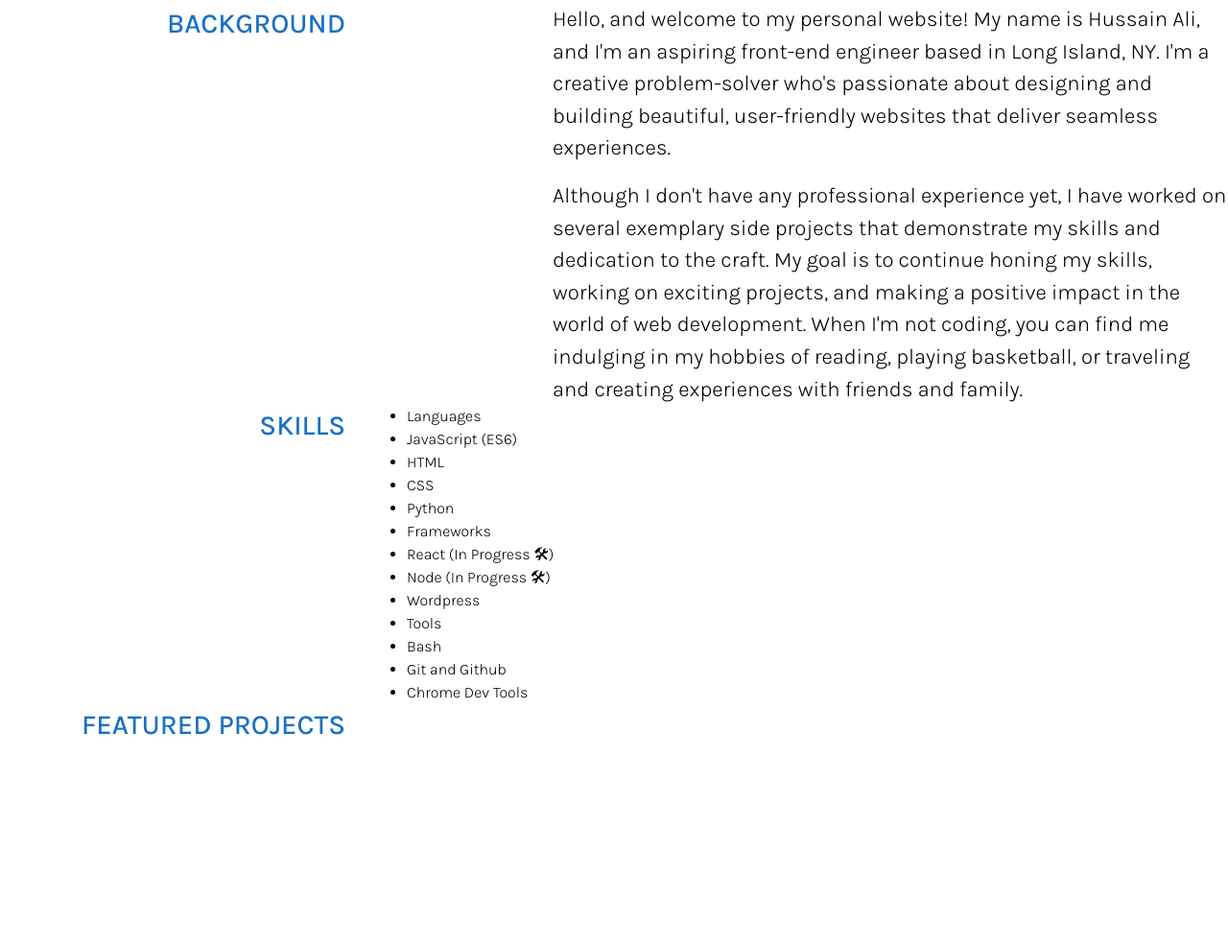
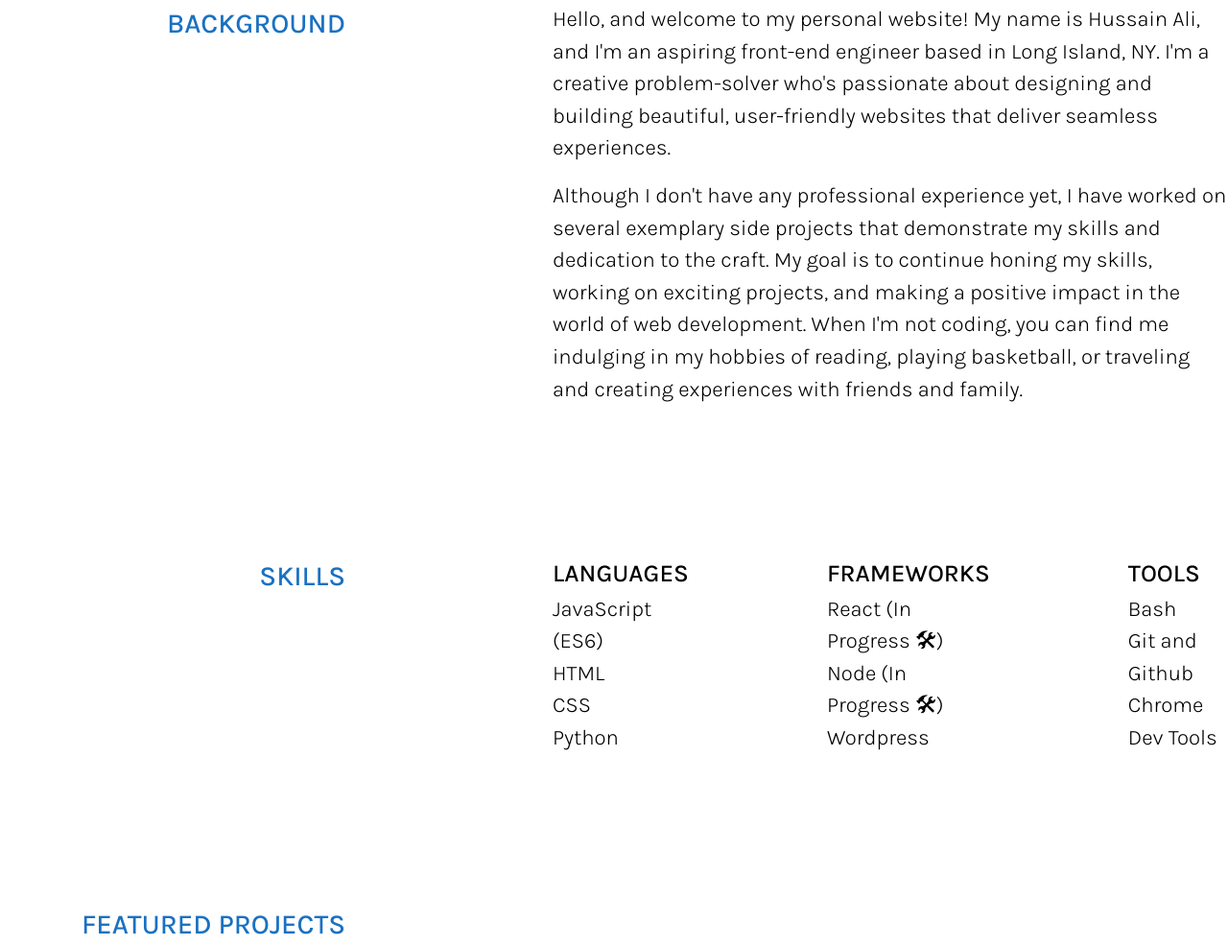
Before and after one commit to huali235/personal-website-V1, a plain HTML site: page index.html in a window 1280 px wide. Shown: the part 797-1783 px from the top of the page at 96% size. Before the commit the page ends 1575 px from the top, so only its background shows below. Drawn offline with Linux system fonts and the light colour scheme.

Commit message:
skills section styles

```diff
--- a/styles.css
+++ b/styles.css
@@ -131,3 +131,27 @@ body {
   max-width: 55rem;
   margin-left: 12rem;
 }
+
+.skills-section {
+  margin: 9.8rem 0;
+}
+
+.skills-content {
+  display: flex;
+  gap: 9rem;
+  margin-left: 12rem;
+}
+
+.list {
+  list-style-type: none;
+  padding: 0;
+  display: flex;
+  flex-direction: column;
+  font-size: 1.4rem;
+}
+
+.list-title {
+  text-transform: uppercase;
+  font-weight: var(--font-weight-500);
+  font-size: 1.6rem;
+}
```
